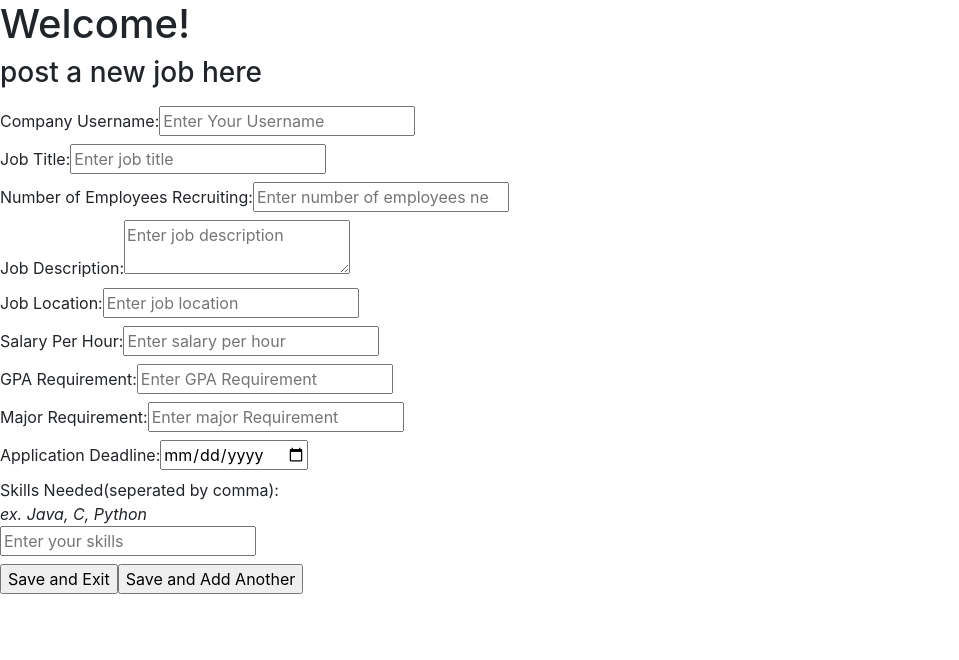
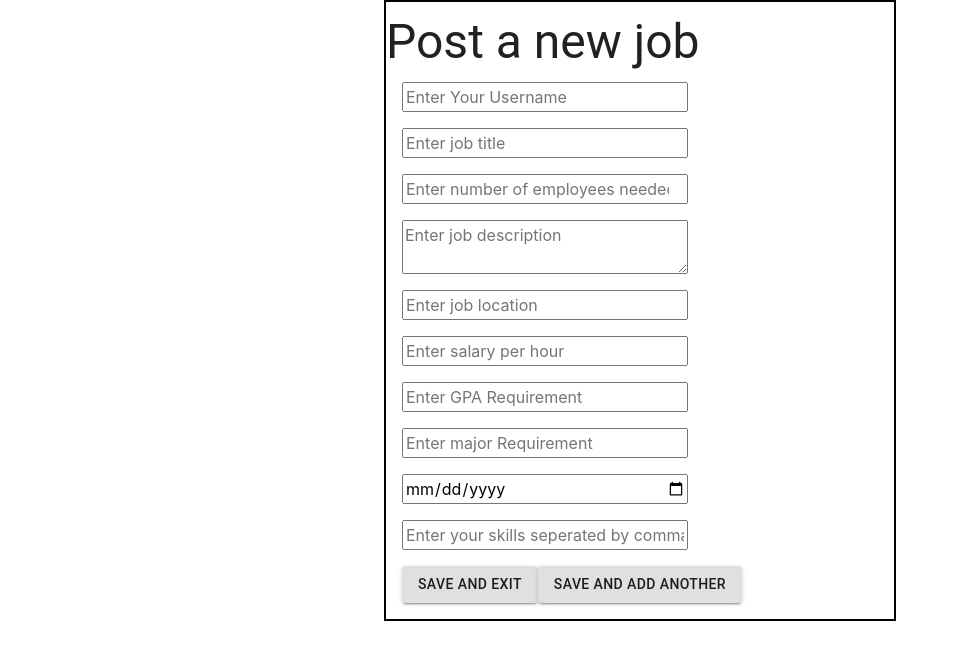
Before and after one commit to anastasiasoenjoto/fall-2019-networking-app, a React (Create React App) app in the folder frontend/: page /jobPost in a window 1280 px wide. Shown: the top 660 px of the page, without its empty margins (0-959 px from the left). Built offline with nearby package versions, Linux system fonts and the light colour scheme.

Commit message:
fix UI for forms

```diff
--- a/frontend/src/components/CompanyProfile.js
+++ b/frontend/src/components/CompanyProfile.js
@@ -1,9 +1,18 @@
 import React, { Component } from 'react';
 import axios from 'axios';
 import { Redirect } from 'react-router-dom'
+import { ListItemText, ListItem, List } from '@material-ui/core';
+import { withStyles } from '@material-ui/core/styles';
+import Button from '@material-ui/core/Button';
 
+const styles = theme => ({
+  root: {
+      border: '2px solid black',
+      width: '40%'
+  },
+});
 
-export default class CompanyProfile extends Component {
+class CompanyProfile extends Component {
   constructor(props) {
     super(props);
     this.onChangeName = this.onChangeName.bind(this);
@@ -19,6 +28,17 @@ export default class CompanyProfile extends Component {
       city: this.props.location.state.city
     }
 
+  }
+
+  componentDidMount(){
+    const company = {
+      username: this.props.location.state.username
+    }
+    axios.post('http://localhost:3001/company/getCurrentCompany', company)
+    .then(res => {
+        this.setState({companyName: res.data.user[0].companyName, email: res.data.user[0].email, password: res.data.user[0].password, city: res.data.user[0].city})
+        return res.data.user
+    })
   }
 
   onChangeName(e) {
@@ -68,49 +88,31 @@ export default class CompanyProfile extends Component {
 
   render() {
 
+    const { classes } = this.props;
+
     return (
-      <div>
-        <h1> Edit Profile </h1>
-        <form id="editProfile" onSubmit={this.onSubmit} >
-          <label>
-            Company Name:
-            <input id="firstName" type="text" value={this.state.companyName} onChange= {this.onChangeName} placeholder= {this.props.location.state.companyName}/>
-          </label>
-          <br></br>
-          <label>
-            E-mail:
-            <input id="email" type="email" value={this.state.email} onChange= {this.onChangeEmail} placeholder={this.props.location.state.email}/>
-          </label>
-          <br></br>
-          <label>
-            Password:
-            <input id="password" type="password" value={this.state.password} onChange= {this.onChangePassword} />
-          </label>
-          <br></br>
-          <label>
-            City:
-            <select id="city" value={this.state.city} onChange= {this.onChangeCity}>
-              <option>----Select a city-----</option>
-              <optgroup label="California">
-                <option value="losAngeles">Los Angeles</option>
-                <option value="sanFrancisico">San Francisco</option>
-              </optgroup>
-              <optgroup label="New York">
-              <option value="albany">Albany</option>
-                <option value="newYork">New York </option>
-              </optgroup>
-              <optgroup label="Texas">
-              <option value="austin">Austin</option>
-                <option value="dallas">Dallas</option>
-              </optgroup>
+      <div className={classes.root}>
+        <List>
+          <ListItemText primary="Edit Profile"></ListItemText>
 
-            </select>
-          </label>
-
-          <br></br>
-          <input type="submit"></input>
-        </form>
+        <ListItem>
+        <input style={{width: "40%"}} id="firstName" type="text" value={this.state.companyName} onChange= {this.onChangeName} placeholder= {this.props.location.state.companyName}/>
+        </ListItem>
+        <ListItem>
+         <input style={{width: "40%"}} id="email" type="email" value={this.state.email} onChange= {this.onChangeEmail} placeholder={this.props.location.state.email}/>
+        </ListItem>
+        <ListItem>
+        <input style={{width: "40%"}} id="password" type="password" value={this.state.password} onChange= {this.onChangePassword} />
+        </ListItem>
+        <ListItem>
+        <input style={{width: "40%"}} id="city" type="text" value={this.state.city} onChange= {this.onChangeCity} />
+        </ListItem>
+        <ListItem>
+          <Button variant="contained" onClick={this.onSubmit}>Submit</Button>
+        </ListItem>
+        </List>
       </div>
     )
   }
 }
+export default withStyles(styles)(CompanyProfile);;
--- a/frontend/src/components/HomePage.css
+++ b/frontend/src/components/HomePage.css
@@ -1,4 +1,4 @@
-aside ul li{
+/* aside ul li{
     list-style-type: none;
     border: solid 1px black;
     font-size: 25pt;
@@ -47,4 +47,4 @@ aside {
     margin-right: 50px;
 
 
-}
+} */
--- a/frontend/src/components/HomePage.js
+++ b/frontend/src/components/HomePage.js
@@ -332,7 +332,10 @@ class HomePage extends Component {
                                                             pathname: '/jobApplication',
                                                             state: {
                                                                 jobId: u._id,
-                                                                username: this.props.location.state.username
+                                                                username: this.props.location.state.username,
+                                                                jobDescription: u.jobDescription,
+                                                                jobTitle: u.jobTitle,
+                                                                companyUsername: u.companyUsername
                                                             }
                                                             }}><Button variant="contained" id={u._id}>Apply</Button></Link>
 
--- a/frontend/src/components/JobApplicationForm.js
+++ b/frontend/src/components/JobApplicationForm.js
@@ -3,9 +3,21 @@ import axios from 'axios';
 import { makeStyles } from '@material-ui/core/styles';
 import TextField from '@material-ui/core/TextField';
 import { Redirect } from 'react-router-dom';
+import { ListItemText, ListItem, List, Typography } from '@material-ui/core';
+import { withStyles } from '@material-ui/core/styles';
+import Button from '@material-ui/core/Button';
+import { Link } from 'react-router-dom';
 
+const styles = theme => ({
+    root: {
+        border: '2px solid black',
+        width: '40%',
+        margin: 'auto'
+    },
 
-export default class JobApplicationForm extends Component {
+  });
+
+class JobApplicationForm extends Component {
     constructor(props) {
       super(props);
 
@@ -104,54 +116,47 @@ export default class JobApplicationForm extends Component {
 
 
     render() {
-        console.log(this.props.location.state.jobId)
+
+        const { classes } = this.props;
         return (
-          <div>
-            <h1> Job Title: </h1>
-            <form id="JobApplicationForm" onSubmit={this.onSubmit} >
-              <fieldset>
-              <legend className="formHeader"> Job Requirement </legend>
-              <label>
-                Name:
-                <input id = "nameOfApplicant" type = "text" value = {this.state.nameOfApplicant} onChange = {this.onUpdateNameOfApplicant} placeholder="Enter your name"/>
-              </label>
-              <br></br>
-              <label>
-                Phone Number:
-               <input id = "phone number" type = "text" value = {this.state.PhoneNumber} onChange = {this.onUpdatePhoneNumber} placeholder="Enter phone number"/>
-              </label>
-              <br></br>
-              <label>
-                Email:
-                <input id = "email" type = "text" value = {this.state.email} onChange = {this.onUpdateEmail} placeholder="Enter your email"/>
-              </label>
-              <br></br>
-              <label>
-                major:
-                <input id = "major" type = "text" value = {this.state.major} onChange= {this.onUpdateMajor} placeholder="Enter your major"/>
-              </label>
-              <br></br>
-              <label>
-                GPA:
-                <input id = "GPA" type = "text" value={this.state.GPA} onChange = {this.onUpdateGPA} placeholder="Enter your GPA"/>
-              </label>
-              <br></br>
-              <label>
-                Skills (seperated by comma):
-                <input id = "skill" type = "text" value={this.state.skill} onChange = {this.onUpdateSkills} placeholder="Enter skills"/>
-              </label>
-              <br></br>
-                <label>
-                Link to resume:
-                <input id = "resume" type = "url" value={this.state.resume} onChange = {this.onUpdateResume} placeholder="Enter link to resume"/>
-              </label>
-              <br></br>
-              </fieldset>
-              <br></br>
-              <input type="submit"></input>
-
-            </form>
+          <div className={classes.root}>
+              <List>
+                <ListItemText primary={<Typography component="span" variant='h3' color="textPrimary">{this.props.location.state.jobTitle}</Typography>}></ListItemText>
+                <Link to={{
+                    pathname: '/ViewCompany',
+                    state: {
+                        companyUsername: this.props.location.state.companyUsername
+                    }
+                }}
+                ><ListItemText primary={this.props.location.state.companyUsername}></ListItemText></Link>
+                <ListItemText primary={this.props.location.state.jobDescription}></ListItemText>
+                <ListItem>
+                    <input style={{width: "40%"}} id = "nameOfApplicant" type = "text" value = {this.state.nameOfApplicant} onChange = {this.onUpdateNameOfApplicant} placeholder="Enter your name"/>
+                </ListItem>
+                <ListItem>
+                    <input style={{width: "40%"}} id = "phone number" type = "text" value = {this.state.PhoneNumber} onChange = {this.onUpdatePhoneNumber} placeholder="Enter phone number"/>
+                </ListItem>
+                <ListItem>
+                    <input style={{width: "40%"}} id = "email" type = "text" value = {this.state.email} onChange = {this.onUpdateEmail} placeholder="Enter your email"/>
+                </ListItem>
+                <ListItem>
+                    <input style={{width: "40%"}} id = "major" type = "text" value = {this.state.major} onChange= {this.onUpdateMajor} placeholder="Enter your major"/>
+                </ListItem>
+                <ListItem>
+                    <input style={{width: "40%"}} id = "GPA" type = "text" value={this.state.GPA} onChange = {this.onUpdateGPA} placeholder="Enter your GPA"/>
+                </ListItem>
+                <ListItem>
+                    <input style={{width: "40%"}} id = "skill" type = "text" value={this.state.skill} onChange = {this.onUpdateSkills} placeholder="Enter skills"/>
+                </ListItem>
+                <ListItem>
+                    <input style={{width: "40%"}} id = "resume" type = "url" value={this.state.resume} onChange = {this.onUpdateResume} placeholder="Enter link to resume"/>
+                </ListItem>
+                <ListItem>
+                    <Button variant="contained" onClick={this.onSubmit}>Submit</Button>
+                </ListItem>
+              </List>
           </div>
         )
       }
 }
+export default withStyles(styles)(JobApplicationForm);;
--- a/frontend/src/components/JobQuestionnaire.js
+++ b/frontend/src/components/JobQuestionnaire.js
@@ -1,9 +1,18 @@
 import React, { Component } from 'react';
 import axios from 'axios';
 import { Redirect } from 'react-router-dom';
+import { withStyles } from '@material-ui/core/styles';
+import { ListItemText, ListItem, List, Typography,Button  } from '@material-ui/core';
+const styles = theme => ({
+    root: {
+        border: '2px solid black',
+        width: '40%',
+        margin: 'auto'
+    },
 
+  });
 
-export default class JobQuestionnaire extends Component {
+class JobQuestionnaire extends Component {
     constructor(props) {
         super(props);
         this.onChangeCompanyUsername = this.onChangeCompanyUsername.bind(this);
@@ -154,71 +163,50 @@ export default class JobQuestionnaire extends Component {
             />
         }
 
+        const { classes } = this.props;
         return(
-            <div>
-                <h1> Welcome! </h1>
-                <h3> post a new job here</h3>
-                <form id = "postJobForm">
-                    <fieldset>
-                        <legend className = "formHeader"> </legend>
-                        <label>
-                             Company Username:
-                             <input id = "companyUsername" type = "text" value = {this.state.companyUsername} onChange = {this.onChangeCompanyUsername} placeholder = "Enter Your Username" />
-                        </label>
-                        <br></br>
-                        <label>
-                            Job Title:
-                            <input id = "jobTitle" type = "text" value = {this.state.jobTitle} onChange = {this.onChangeJobTitle} placeholder = "Enter job title" />
-                        </label>
-                        <br></br>
-                        <label>
-                            Number of Employees Recruiting:
-                            <input id = "numOfPositions" type = "number" value = {this.state.numOfPositions} onChange = {this.onChangeNumOfPositions} placeholder = "Enter number of employees needed" />
-                        </label>
-                        <br></br>
-                        <label>
-                            Job Description:
-                            <textarea id = "jobDescription" value = {this.state.jobDescription} onChange = {this.onChangeJobDescription} placeholder = "Enter job description"></textarea>
-                        </label>
-                        <br></br>
-                        <label>
-                            Job Location:
-                            <input id = "jobLocation" type = "text" value = {this.state.jobLocation} onChange = {this.onChangeJobLocation} placeholder = "Enter job location" />
-                        </label>
-                        <br></br>
-                        <label>
-                            Salary Per Hour:
-                            <input id = "jobSalary" type = "text" value = {this.state.jobSalary} onChange = {this.onChangeJobSalary} placeholder = "Enter salary per hour" />
-                        </label>
-                        <br></br>
-                        <label>
-                            GPA Requirement:
-                            <input id = "gpaReq" type = "text" value = {this.state.gpaReq} onChange = {this.onChangeGpaReq} placeholder = "Enter GPA Requirement" />
-                        </label>
-                        <br></br>
-                        <label>
-                            Major Requirement:
-                            <input id = "majorReq" type = "text" value = {this.state.majorReq} onChange = {this.onChangeMajorReq} placeholder = "Enter major Requirement" />
-                        </label>
-                        <br></br>
-                        <label>
-                            Application Deadline:
-                            <input id = "applicationDeadline" type = "date" value = {this.state.applicationDeadline} onChange = {this.onChangeApplicationDeadline} placeholder = "Enter application deadline" />
-                        </label>
-                        <br></br>
-                        <label>
-                            Skills Needed(seperated by comma):<br></br>
-                            <i>ex. Java, C, Python</i><br></br>
-                            <input id = "skills" type = "text" value = {this.state.skills} onChange = {this.onChangeSkills} placeholder = "Enter your skills" />
-                        </label>
+            <div className={classes.root}>
+                <List>
+                    <ListItemText primary={<Typography component="span" variant='h3' color="textPrimary">Post a new job</Typography>}></ListItemText>
+                    <ListItem>
+                        <input style={{width: "60%"}} id = "companyUsername" type = "text" value = {this.state.companyUsername} onChange = {this.onChangeCompanyUsername} placeholder = "Enter Your Username" />
+                    </ListItem>
+                    <ListItem>
+                        <input style={{width: "60%"}} id = "jobTitle" type = "text" value = {this.state.jobTitle} onChange = {this.onChangeJobTitle} placeholder = "Enter job title" />
+                    </ListItem>
+                    <ListItem>
+                        <input style={{width: "60%"}} id = "numOfPositions" type = "number" value = {this.state.numOfPositions} onChange = {this.onChangeNumOfPositions} placeholder = "Enter number of employees needed" />
+                    </ListItem>
+                    <ListItem>
+                        <textarea style={{width: "60%"}} id = "jobDescription" value = {this.state.jobDescription} onChange = {this.onChangeJobDescription} placeholder = "Enter job description"></textarea>
+                    </ListItem>
+                    <ListItem>
+                        <input style={{width: "60%"}} id = "jobLocation" type = "text" value = {this.state.jobLocation} onChange = {this.onChangeJobLocation} placeholder = "Enter job location" />
+                    </ListItem>
+                    <ListItem>
+                        <input style={{width: "60%"}} id = "jobSalary" type = "text" value = {this.state.jobSalary} onChange = {this.onChangeJobSalary} placeholder = "Enter salary per hour" />
+                    </ListItem>
+                    <ListItem>
+                        <input style={{width: "60%"}} id = "gpaReq" type = "text" value = {this.state.gpaReq} onChange = {this.onChangeGpaReq} placeholder = "Enter GPA Requirement" />
+                    </ListItem>
+                    <ListItem>
+                        <input style={{width: "60%"}} id = "majorReq" type = "text" value = {this.state.majorReq} onChange = {this.onChangeMajorReq} placeholder = "Enter major Requirement" />
+                    </ListItem>
+                    <ListItem>
+                        <input style={{width: "60%"}} id = "applicationDeadline" type = "date" value = {this.state.applicationDeadline} onChange = {this.onChangeApplicationDeadline} placeholder = "Enter application deadline" />
+                    </ListItem>
+                    <ListItem>
+                        <input style={{width: "60%"}} id = "skills" type = "text" value = {this.state.skills} onChange = {this.onChangeSkills} placeholder = "Enter your skills seperated by comma" />
+                    </ListItem>
+                    <ListItem>
+                        <Button variant='contained' onClick={this.onSubmit}>Save and Exit</Button>
+                        <Button variant='contained' onClick={this.onSubmitNext}>Save and Add Another</Button>
 
-                        <br></br>
+                    </ListItem>
+                </List>
 
-                    </fieldset>
-                    <input type="button" value="Save and Exit" onClick={this.onSubmit}></input>
-                    <input type="button" value="Save and Add Another" onClick={this.onSubmitNext}></input>
-                </form>
             </div>
         )
     }
 }
+export default withStyles(styles)(JobQuestionnaire);;
--- a/frontend/src/components/LoggedInNavBar.js
+++ b/frontend/src/components/LoggedInNavBar.js
@@ -227,8 +227,6 @@ export default function LoggedInNavBar(props) {
                 ))
                 }
 
-
-
             </List>
         </StyledMenu>
     );
--- a/frontend/src/components/UserProfile.js
+++ b/frontend/src/components/UserProfile.js
@@ -1,9 +1,21 @@
 import React, { Component } from 'react';
 import axios from 'axios';
 import { Redirect } from 'react-router-dom'
+import { classes } from 'istanbul-lib-coverage';
+import { ListItem, ListItemText,List } from '@material-ui/core';
+import Button from '@material-ui/core/Button';
+import { withStyles } from '@material-ui/core/styles';
+
+const styles = theme => ({
+  root: {
+      border: '2px solid black',
+      width: '40%',
+      margin: 'auto'
+  },
+});
 
 
-export default class UserProfile extends Component {
+class UserProfile extends React.Component {
   constructor(props) {
     super(props);
     this.onChangefirstName = this.onChangefirstName.bind(this);
@@ -18,16 +30,29 @@ export default class UserProfile extends Component {
 
 
     this.state = {
-      firstName: 'anastasia',
-      lastName: 'soenjoto',
-      email: 'adfsfd@gmail.com',
-      password: 'anastasia',
-      city: 'newYork',
-      major: 'computerScience',
-      GPA: '3.8'
+      firstName: '',
+      lastName: '',
+      email: '',
+      password: '',
+      city: '',
+      major: '',
+      GPA: ''
 
     }
 
+  }
+
+  componentDidMount() {
+    const user = {
+      username: this.props.location.state.username
+    }
+    axios.post('http://localhost:3001/users/getCurrentUser', user)
+        .then(res => {
+            console.log("CURRENT USER DETAILS", res.data.user)
+            this.setState({firstName: res.data.user[0].firstName, lastName: res.data.user[0].lastName, email: res.data.user[0].email, password:res.data.user[0].password, city: res.data.user[0].city, major: res.data.user[0].major, GPA: res.data.user[0].GPA})
+            console.log("Current Pending", this.state.pending)
+            return res.data.user
+        })
   }
 
   onChangefirstName(e) {
@@ -76,8 +101,7 @@ export default class UserProfile extends Component {
 
 
     const user = {
-      // username: this.props.location.state.username,
-      username: 'anastasia',
+      username: this.props.location.state.username,
       firstName: this.state.firstName,
       lastName: this.state.lastName,
       email: this.state.email,
@@ -109,74 +133,50 @@ export default class UserProfile extends Component {
 
   render() {
 
+    const { classes } = this.props;
+
     return (
-      <div>
-        <h1> Edit Profile </h1>
-        <form id="editProfile" onSubmit={this.onSubmit} >
-          <label>
-            First Name:
-            <input id="firstName" type="text" value={this.state.firstName} onChange= {this.onChangefirstName} placeholder= 'anastasia'/>
-          </label>
-          <br></br>
-            <label>
-            Last Name:
-            <input id="lastName" type="text" value={this.state.lastName} onChange= {this.onChangelastName} placeholder='soenjoto'/>
-          </label>
+      <div className={classes.root}>
+        <List>
+          <ListItem>
+            <ListItemText primary="Edit Profile"></ListItemText>
+          </ListItem>
 
-          <br></br>
-          <label>
-            E-mail:
-            <input id="email" type="email" value={this.state.email} onChange= {this.onChangeEmail} placeholder='adfsfd@gmail.com'/>
-          </label>
-          <br></br>
-          <label>
-            Password:
-            <input id="password" type="password" value={this.state.password} onChange= {this.onChangePassword} />
-          </label>
-          <br></br>
-          <label>
-            City:
-            <select id="city" value={this.state.city} onChange= {this.onChangeCity}>
-              <option>----Select a city-----</option>
-              <optgroup label="California">
-                <option value="losAngeles">Los Angeles</option>
-                <option value="sanFrancisico">San Francisco</option>
-              </optgroup>
-              <optgroup label="New York">
-              <option value="albany">Albany</option>
-                <option value="newYork">New York </option>
-              </optgroup>
-              <optgroup label="Texas">
-              <option value="austin">Austin</option>
-                <option value="dallas">Dallas</option>
-              </optgroup>
+          <ListItem>
+            <input style={{width: "40%"}} id="firstName" type="text" value={this.state.firstName} onChange= {this.onChangefirstName} placeholder= {this.state.firstName}/>
+          </ListItem>
 
-            </select>
-          </label>
+          <ListItem>
+            <input style={{width: "40%"}} id="lastName" type="text" value={this.state.lastName} onChange= {this.onChangelastName} placeholder={this.state.lastName}/>
+          </ListItem>
 
-          <br></br>
+          <ListItem>
+            <input style={{width: "40%"}} id="email" type="email" value={this.state.email} onChange= {this.onChangeEmail} placeholder={this.state.email}/>
+          </ListItem>
 
+          <ListItem>
+            <input style={{width: "40%"}} id="password" type="password" value={this.state.password} onChange= {this.onChangePassword} />
+          </ListItem>
 
-            <label>
-            Major:
-            <select id="major" value={this.state.major} onChange= {this.onChangeMajor}>
-              <option>----Select your major-----</option>
+          <ListItem>
+            <input style={{width: "40%"}} id="city" type="text" value={this.state.city} onChange= {this.onChangeCity} />
+          </ListItem>
 
-              <option value="anthropology">Anthropology</option>
-              <option value="businessManagement">Business Management</option>
-              <option value="computerScience">Computer Science</option>
-              <option value="dataScience">Data Science</option>
-            </select>
-          </label>
-          <br></br><br></br>
-          <label>
-            GPA:
-            <input id="GPA" type="text" value={this.state.GPA} onChange= {this.onChangeGPA} placeholder='3.8'/>
-          </label>
-          <br></br>
-          <input type="submit"></input>
-        </form>
+          <ListItem>
+            <input style={{width: "40%"}} id="major" type="text" value={this.state.major} onChange= {this.onChangeMajor} />
+          </ListItem>
+
+          <ListItem>
+            <input style={{width: "40%"}} id="GPA" type="text" value={this.state.GPA} onChange= {this.onChangeGPA} placeholder={this.state.GPA}/>
+          </ListItem>
+          <ListItem>
+          <Button variant="contained" onClick={this.onSubmit}>Submit</Button>
+          </ListItem>
+        </List>
+
       </div>
     )
   }
 }
+
+export default withStyles(styles)(UserProfile);;
```
Also changed, not shown: frontend/src/components/HomePageCompany.js (+13 -13 lines).
